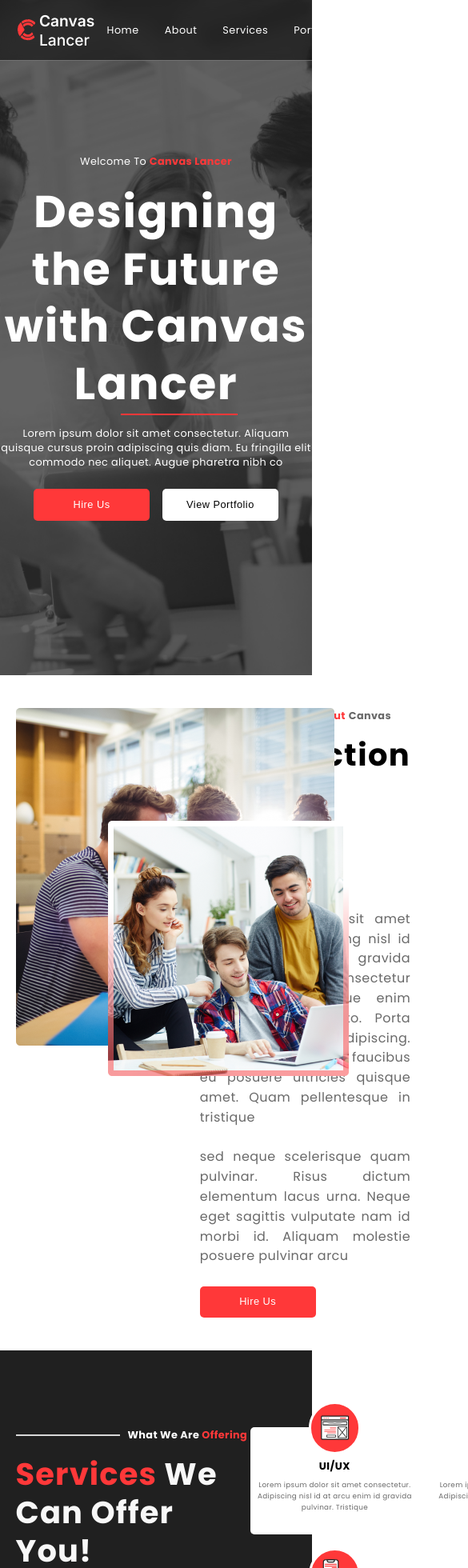
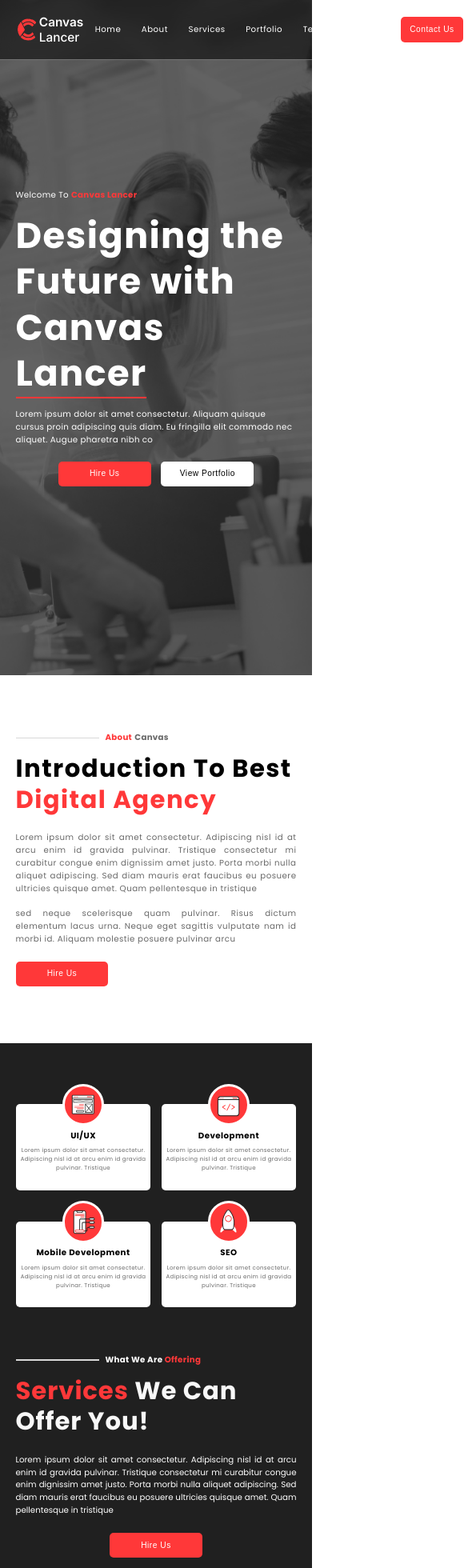
Before and after one commit to arrehman0r/quantum-force, a Next.js app: page / in a window 390 px wide. Shown: the top 1960 px of the page at 80% size, 585 px wide, since content can reach past the window. Built offline with nearby package versions, Linux system fonts and the light colour scheme.

Commit message:
- responsive design template

```diff
--- a/components/Faq/style.module.scss
+++ b/components/Faq/style.module.scss
@@ -41,3 +41,10 @@
         }
     }
 }
+
+@media (max-width:720px) {
+    .faq{
+    width: 100%;
+
+    }
+}
--- a/components/Header/style.module.scss
+++ b/components/Header/style.module.scss
@@ -1,7 +1,7 @@
 @use "../../style/variables.scss" as *;
 .header{
     width: 100%;
-    height: 9.5rem;
+    height: 75px;
     display: flex;
     justify-content: center;
     padding: 2.1rem 0;
@@ -50,7 +50,6 @@
             }
         }
         &__button{
-
             & button{
                 min-width: max-content;
             }
--- a/components/Icons/Logo.tsx
+++ b/components/Icons/Logo.tsx
@@ -4,7 +4,7 @@ export const Logo = () => {
 
 
     return(
-        <svg xmlns="http://www.w3.org/2000/svg" width="5.0rem" height="5.3rem" viewBox="0 0 50 53" fill="none">
+        <svg xmlns="http://www.w3.org/2000/svg" width="40px" height="40px" viewBox="0 0 50 53" fill="none">
   <path d="M16.2537 11.6243C20.5582 7.70479 25.5971 5.90168 31.3897 6.23417C37.2845 6.57305 41.953 9.30969 45.9318 13.7663C47.3432 12.2509 48.6205 10.8762 49.9936 9.4056C49.8595 9.23296 49.7126 9.06032 49.5721 8.89408L48.6461 9.12426L48.8504 8.06285C46.0978 5.04488 42.6491 2.85813 38.9194 1.53456L37.8976 2.85173L38.1786 1.29159C35.5793 0.447581 32.865 0.019182 30.1571 0L29.7548 1.88623L29.0395 0.012788C25.8398 0.12788 22.6849 0.818434 19.811 2.09724C19.696 2.14839 19.5874 2.21233 19.4789 2.26348L19.5874 3.46556L18.7636 2.6727L14.0248 5.73543L15.7619 10.3455C15.8769 10.7739 16.0365 11.1959 16.2409 11.6115L16.2537 11.6243Z" fill="#FF3839"/>
   <path d="M23.0425 9.96828C21.3246 10.7867 20.1494 11.4964 19.3767 12.2573V12.1422L17.2053 13.7216L19.9195 19.4378C19.9387 19.4698 19.9515 19.5018 19.977 19.5465C25.9165 12.2957 34.8704 13.2612 39.7241 19.2012C41.1802 17.8201 42.63 16.4454 44.0542 15.0899C39.2451 8.5488 30.4062 6.46435 23.0425 9.96828Z" fill="#FF3839"/>
   <path d="M44.7758 40.5061C40.7204 44.6814 35.8028 46.7914 29.9975 46.8106C24.0963 46.8298 19.2617 44.3873 15.0211 40.1864C13.7055 41.7849 12.5112 43.2364 11.2339 44.7901C11.3808 44.9563 11.5341 45.1162 11.6873 45.276L12.5942 44.9883L12.4537 46.0561C15.3851 48.9014 18.9616 50.8708 22.7679 51.9642L23.7067 50.5895L23.5215 52.1688C26.1656 52.8402 28.9054 53.1023 31.6069 52.9553L31.8942 51.0498L32.7181 52.8721C35.905 52.5588 39.0088 51.6828 41.7997 50.225C41.9147 50.1675 42.0169 50.0971 42.1191 50.0332L41.9338 48.8439L42.8024 49.5856L47.3432 46.2351L45.3251 41.7401C45.1846 41.3181 44.9994 40.9089 44.7695 40.5061H44.7758Z" fill="#FF3839"/>
--- a/containers/about-section/style.module.scss
+++ b/containers/about-section/style.module.scss
@@ -67,7 +67,7 @@ justify-content: center;
                     & p{
                         color: var(--light-black, #696969);
                         text-align: justify;
-                        font-size: 16px;
+                        font-size: 1.6rem;
                         font-style: normal;
                         font-weight: 400;
                         line-height: 155%; /* 24.8px */
@@ -79,3 +79,22 @@ justify-content: center;
         }
     }
 }
+
+@media (max-width:750px) {
+    .aboutSection{
+height: max-content;
+padding: 11rem 0;
+        &__inner{
+            justify-content: center;
+            flex-direction: column;
+            &__content{
+                width: 100%;
+                height: 100%;
+            }
+
+            &__img{
+                display: none;
+            }
+        }
+    }
+}
--- a/containers/contact-section/style.module.scss
+++ b/containers/contact-section/style.module.scss
@@ -58,8 +58,25 @@
             & img{
                 position: absolute;
                 bottom: 0;
-                right: 0
+                right: 0;
+                max-height: 100%;
+                object-fit: cover;
             }
         }
     }
 }
+
+
+
+@media (max-width:1100px) {
+    .contactSection{
+      &__inner{
+&__content{
+    width: 100%;
+}
+        &__img{
+            display: none;
+        }
+      }
+    }
+}
--- a/containers/faq-section/style.module.scss
+++ b/containers/faq-section/style.module.scss
@@ -39,3 +39,17 @@
         }
     }
 }
+
+@media (max-width:720px) {
+    .faqSection{
+
+        &__inner{
+            &__content{
+                width: 100%;
+                &__questions{
+                    width: 100%;
+                }
+            }
+        }
+    }
+}
--- a/containers/hero-section/style.module.scss
+++ b/containers/hero-section/style.module.scss
@@ -76,3 +76,19 @@
         }
     }
 }
+
+@media (max-width:750px) {
+    .heroSection{
+        &__inner{
+            width: $page-format;
+            &__welcomeText{
+                align-items: flex-start;
+                text-align: left;
+                & p{
+                    text-align: left;
+                }
+
+            }
+        }
+    }
+}
--- a/containers/services-section/style.module.scss
+++ b/containers/services-section/style.module.scss
@@ -59,3 +59,26 @@
         }
     }
 }
+
+@media (max-width:750px) {
+    .servicesSection{
+
+        &__inner{
+            flex-direction: column-reverse;
+            gap:9rem;
+            &__content{
+                width: 100%;
+                &__info{
+
+                    align-items: center;
+                }
+            }
+            &__services{
+                width: 100%;
+                &__items{
+                    place-items: center;
+                }
+            }
+        }
+    }
+}
--- a/style/global.scss
+++ b/style/global.scss
@@ -16,3 +16,9 @@ html{
         font-size: 50%;
     }
 }
+
+@media (max-width:750px) {
+    html{
+        font-size: 40%;
+    }
+}
```
